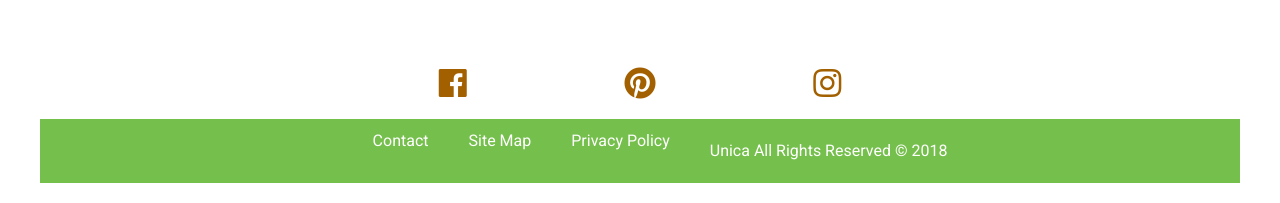
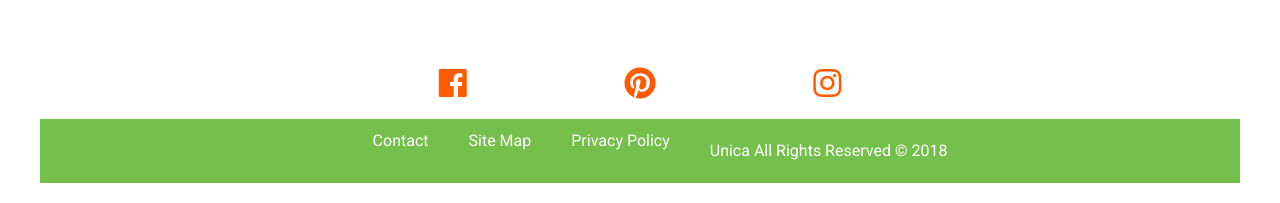
Before and after one commit to joannapuno/unica, a website: page index.html in a window 1280 px wide. Shown: the part 2115-2318 px from the top of the page. Drawn offline with nearby package versions, Linux system fonts and the light colour scheme; a script that the page names is missing.

Commit message:
chnaged color of social icons

```diff
--- a/sass/components/footer.scss
+++ b/sass/components/footer.scss
@@ -11,7 +11,7 @@ footer {
         padding:0 20em;
 
         i {
-            color:$secondary-color;
+            color:$accent-color;
         }
     }
 
```
Also changed, not shown: css/app.css.
